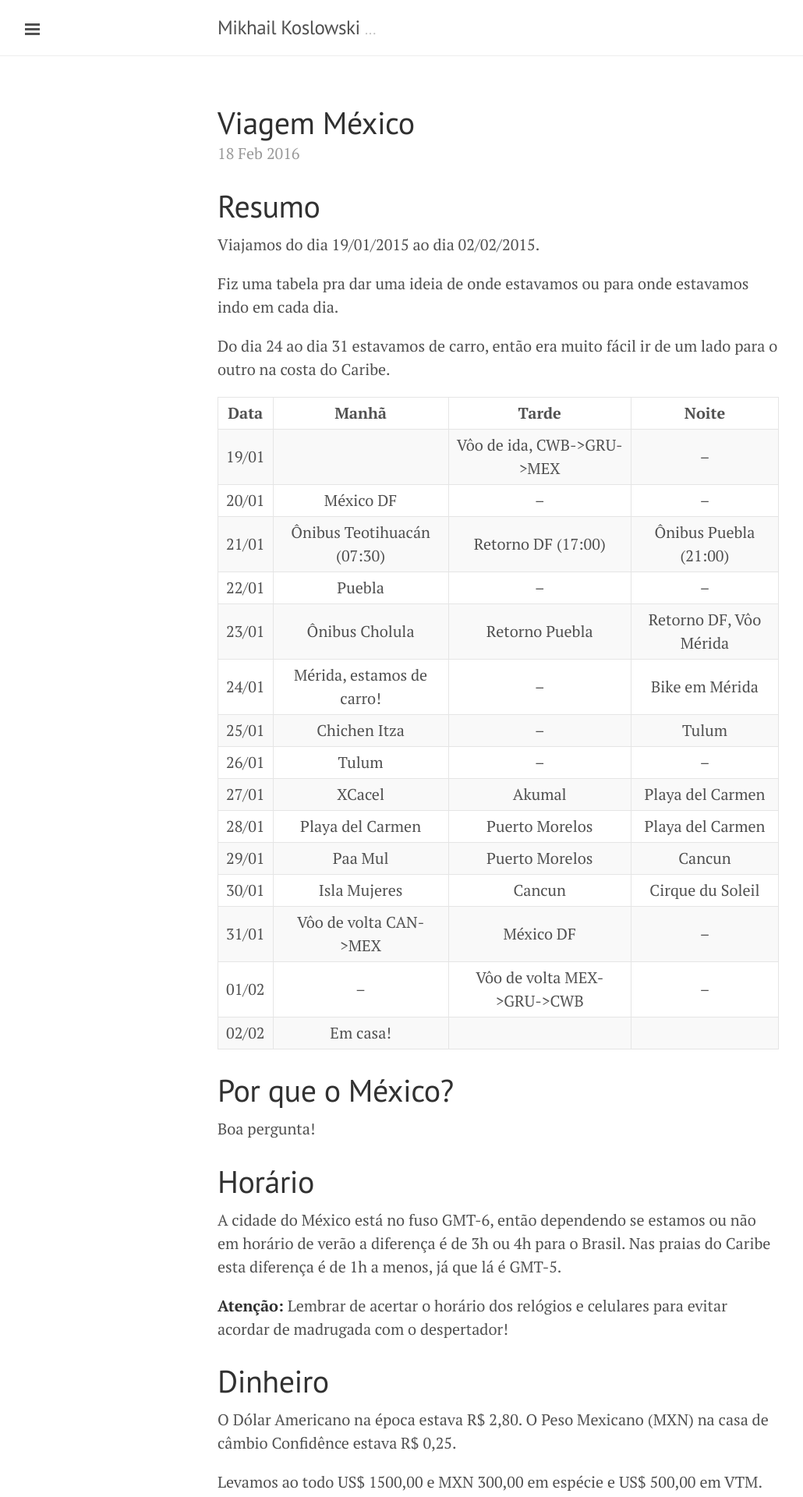
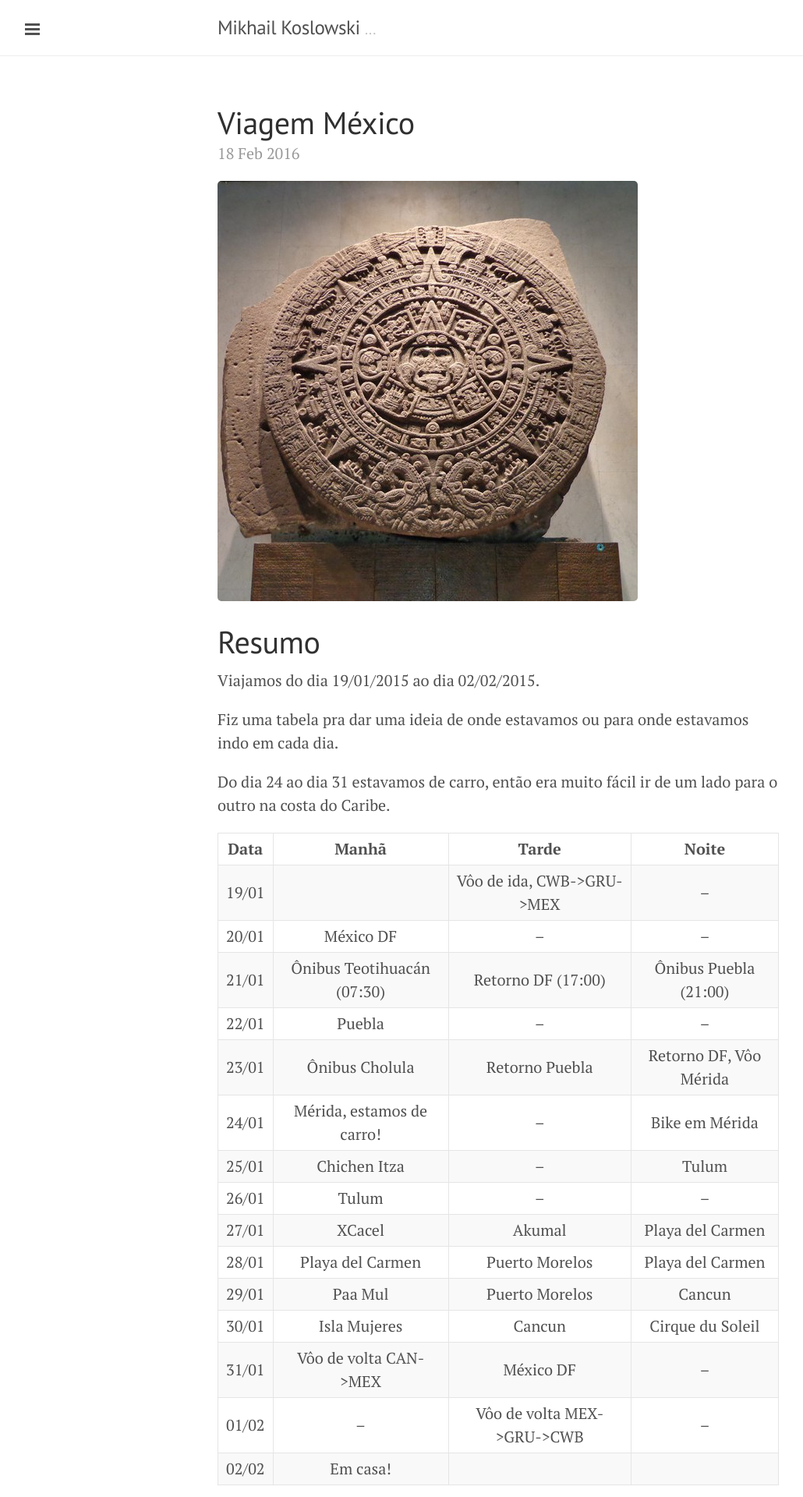
Before and after one commit to MikhailKoslowski/MikhailKoslowski.github.io, a Jekyll site: the page built from _posts/2016-02-18-viagem-mex.markdown, in a window 1280 px wide. Shown: the top 1920 px of the page at 78% size, without its empty margins (1-1031 px from the left). Built offline with Jekyll 4.4.1, drawn with Linux system fonts in a browser that asks for light colours.

Commit message:
Post update: Viagem México

```diff
--- a/_posts/2016-02-18-viagem-mex.markdown
+++ b/_posts/2016-02-18-viagem-mex.markdown
@@ -3,6 +3,8 @@ published: true
 title: Viagem México
 layout: post
 ---
+![](https://github.com/MikhailKoslowski/MikhailKoslowski.github.io/raw/master/_imgs/mex/mex01.JPG)
+
 # Resumo
 
 Viajamos do dia 19/01/2015 ao dia 02/02/2015.
```
